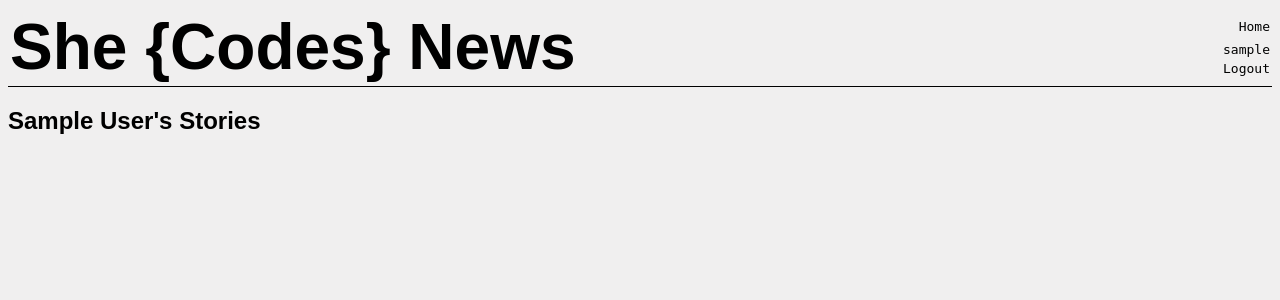
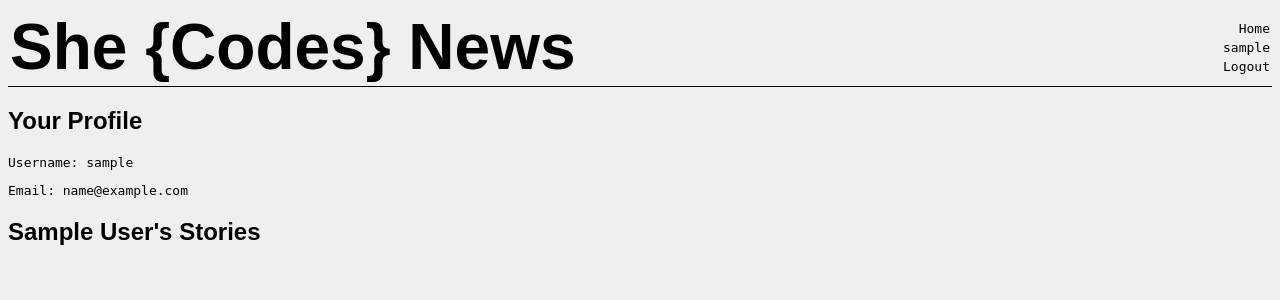
Before and after one commit to nicoletteheath/Project-3, a Django app: template she_codes_news/users/templates/users/customuser_detail.html in a window 1280 px wide. Shown: the top 300 px of the page. Run offline with Django 3.2, Linux system fonts and the light colour scheme; the template is opened without the code that fills it: values that come from a table or form of the project are taken from there, others are empty; the visitor is signed in with stand-in values (Sample User, id 1); data comes from the database, SQL or seed files in the repository; parts of the project's set-up code (start-up, migrations or seed data) failed here and were passed over; some web fonts are replaced.

Commit message:
removed account fuse author view

```diff
--- a/she_codes_news/templates/nav.html
+++ b/she_codes_news/templates/nav.html
@@ -2,8 +2,7 @@
     <a href="{% url 'news:index' %}">Home</a>
 
     {% if user.is_authenticated %}
-        <a href="{% url 'users:userAccount' %}"></a>
-        <a href="#">{{ user.username }}</a>
+        <a href="{% url 'users:author-detail' user.id %}">{{user.username}}</a>
         <a href="{% url 'logout' %}">Logout</a>
     {% else %}
         <a href="{% url 'login' %}">Login</a>
--- a/she_codes_news/users/templates/users/customuser_detail.html
+++ b/she_codes_news/users/templates/users/customuser_detail.html
@@ -6,6 +6,15 @@
 {% endblock %}
 
 {% block content %}
+
+{% if user.is_authenticated %}
+    <h2>Your Profile</h2>
+    <p>Username: {{ object.username }}</p>
+    <p>Email: {{ object.email }}</p>
+{% else %}
+    <p>You need to log in.</p>
+
+    {% endif %}
 
 {% if object %}
     <h2>{{ object.get_full_name|default:object.username }}'s Stories</h2>
--- a/she_codes_news/users/urls.py
+++ b/she_codes_news/users/urls.py
@@ -5,6 +5,5 @@ app_name = 'users'
 
 urlpatterns = [
     path('create-account/', views.CreateAccountView.as_view(), name='createAccount'),
-    path('user-account/', views.UserProfileView.as_view(), name='userAccount'),
     path('author/<int:pk>/', views.AuthorView.as_view(), name='author-detail')
 ]
--- a/she_codes_news/users/views.py
+++ b/she_codes_news/users/views.py
@@ -10,8 +10,6 @@ class CreateAccountView(CreateView):
     success_url = reverse_lazy('login')
     template_name = 'users/createAccount.html'
 
-class UserProfileView(generic.TemplateView):
-    template_name = 'users/userAccount.html'
 
 class AuthorView(generic.DetailView):
     model = CustomUser
```
